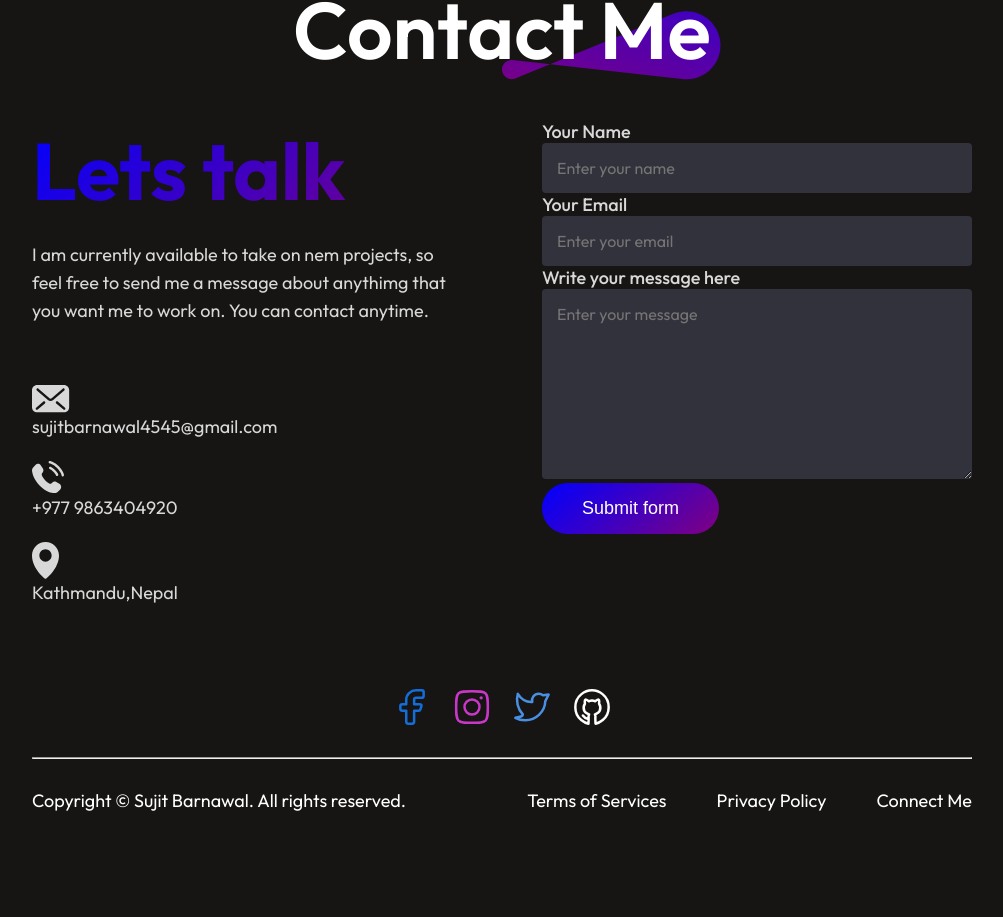
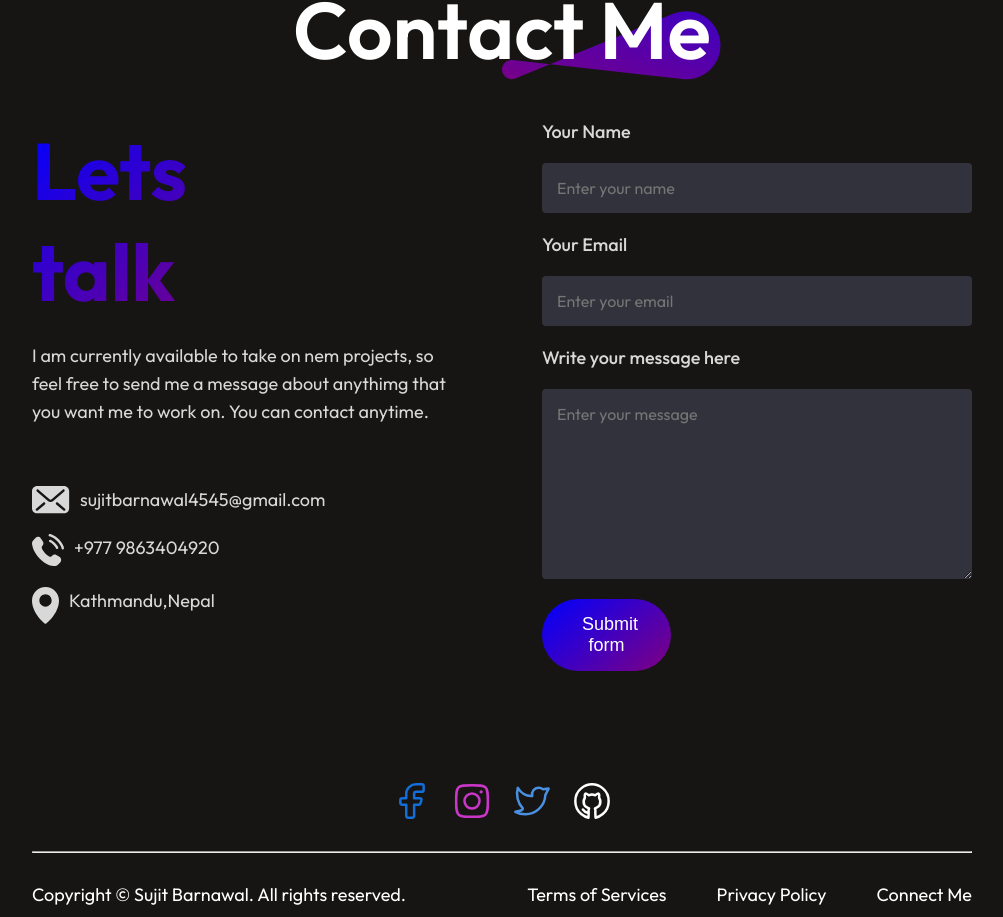
Before and after one commit to sujitbarnawal/Portfolio-Website, a React (Vite) app: page / in a window 1280 px wide. Shown: the part 2720-3637 px from the top of the page, without its empty margins (138-1141 px from the left). Before the commit the page ends 3612 px from the top, so only its background shows below. Built offline with nearby package versions, Linux system fonts and the light colour scheme.

Commit message:
all sorted

```diff
--- a/src/Components/Contact/Contact.css
+++ b/src/Components/Contact/Contact.css
@@ -64,26 +64,17 @@
     font-size: 18px;
 }
 
-<<<<<<< HEAD
- .contact-detail {
-     display: flex;
-     flex-direction: row;
-     gap: 10px;
+.contact-detail{
+    display: flex;
+    gap: 10px;
 }
-=======
-.contact-detail {
-    display: flex;
-    align-items: center;
-    gap: 15px;
-    justify-content: center;
-}
->>>>>>> f81cdfb55ffe39c1791a6af726b4daedbe736219
+
 
 .contact-right {
     display: flex;
     flex-direction: column;
-    align-items: center;
     gap: 20px;
+    width: 100%;
 }
 
 .contact-right label {
@@ -115,6 +106,7 @@
     margin-bottom: 30px;
     cursor: pointer;
     transition: 0.3s;
+    width: 50%;
 }
 
 .contact-submit:hover {
@@ -141,20 +133,19 @@
 
     .contact-left h1 {
         font-size: 60px;
+        width: 50%;
     }
 
-    .contact-right {
-<<<<<<< HEAD
-        align-items: start;
+    .contact-right{
         width: 50%;
-=======
-        align-items: flex-start;
->>>>>>> f81cdfb55ffe39c1791a6af726b4daedbe736219
     }
 
     .contact-right input,
     .contact-right textarea {
         max-width: 500px;
+    }
+    .contact-submit{
+        width: 30%;
     }
 }
 
@@ -175,4 +166,5 @@
     .contact-right textarea {
         max-width: 700px;
     }
+
 }
```
